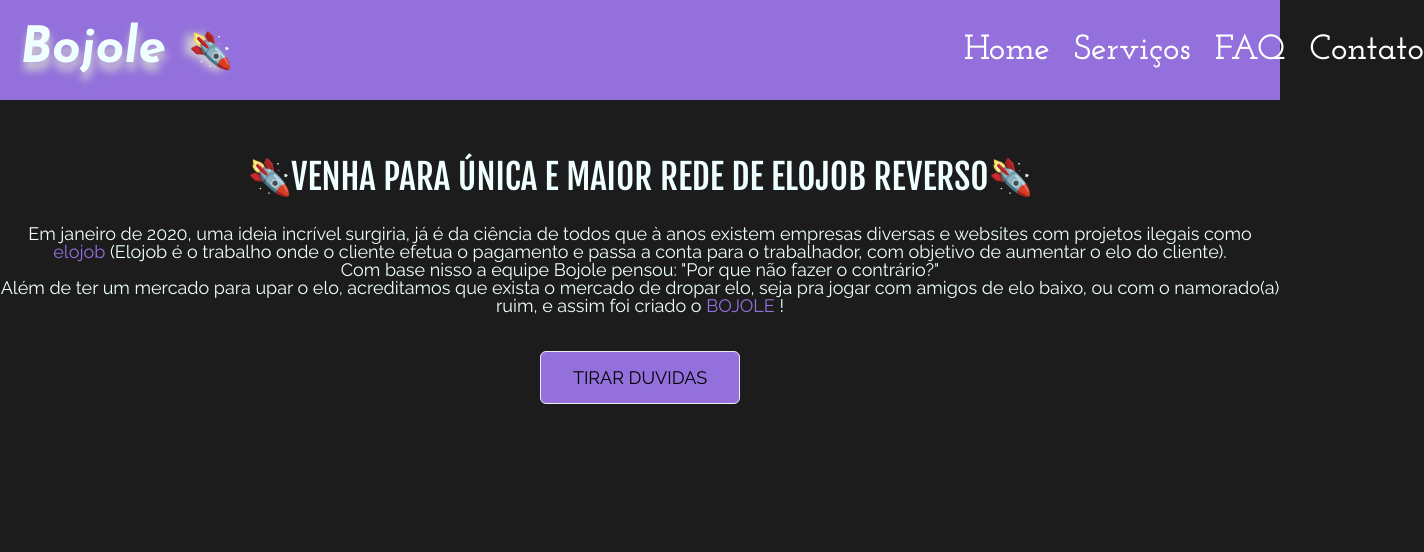
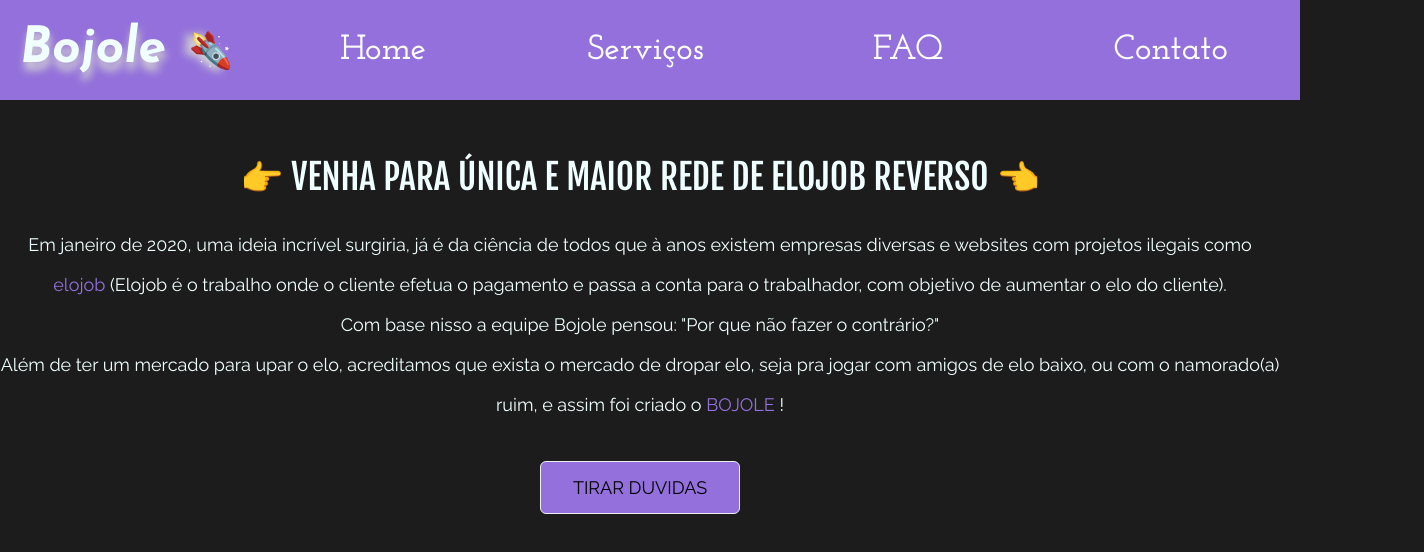
Before and after one commit to leoTalles/Bojole, a plain HTML site: page index.html in a window 1280 px wide. Shown: the whole page, 1424 px wide, since content can reach past the window. Drawn offline with Linux system fonts and the light colour scheme.

Commit message:
update-18-05

```diff
--- a/css/styles.css
+++ b/css/styles.css
@@ -5,11 +5,12 @@ body {
 /* menu */
 
 header {
-
+    width: 100%;
     background-color: #9370DB;
 }
 
 .navbar{
+    max-width: 100%;
     display: flex;
     align-items: center;
     padding: 15px 10px;
@@ -28,14 +29,16 @@ header {
 h2.reverse-rocket {
     font-size: 35px;
     transform: rotate(90deg);
-    margin-right: 700px;
+
 }
 
 .nav-items {
+    text-align: center;
     margin-left: 24px;
     font-size: 35px;
     font-family: 'Josefin Slab', serif;
     color: white;
+    width: 100%;
 
 }
 
@@ -59,18 +62,16 @@ main > div {
 }
 
 div > h1 {
+    text-align: center;
+    width: 100%;
     color: #F0FFFF;
     font-size: 35px;
     font-family: 'Fjalla One', sans-serif;
     text-decoration: none;
 }
 
-div > h3 {
-    transform: rotate(90deg);
-    font-size: 35px;
-}
-
 main > p {
+    line-height: 40px;
     font-family: 'Raleway', sans-serif;
     text-align: center;
     margin-top: 30px;
--- a/index.html
+++ b/index.html
@@ -28,7 +28,7 @@
 
     <main>
     <div>
-        <h3>🚀 </h3> <h1> VENHA PARA ÚNICA E MAIOR REDE DE ELOJOB REVERSO</h1> <h3> 🚀</h3>
+        <h1>👉 VENHA PARA ÚNICA E MAIOR REDE DE ELOJOB REVERSO 👈</h1>
     </div>
     <p>
         Em janeiro de 2020, uma ideia incrível surgiria,
```
